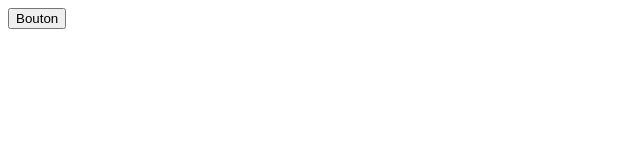
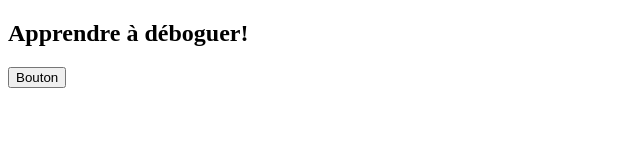
Before and after one commit to anniecmb/activite_8, a plain HTML site: page index.html in a window 1280 px wide. Shown: the whole page, without its empty margins (0-640 px from the left). Drawn offline with Linux system fonts and the light colour scheme.

Commit message:
src  .js <section>

```diff
--- a/index.html
+++ b/index.html
@@ -8,7 +8,9 @@
 </head>
 <body>
     <section>
-        <button>Bouton</button>
+        <h1>Apprendre à déboguer!</h1>
+        <button id="button">Bouton</button>
+        <script src="script.js"></script>
     </section>
 </body>
 </html>
```
